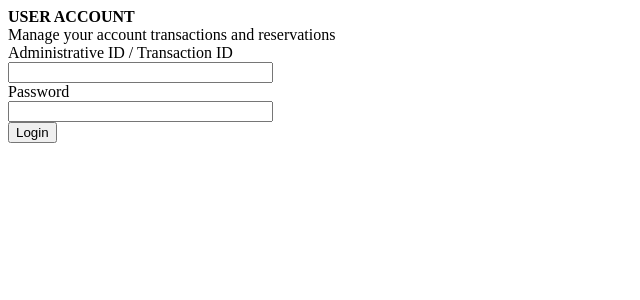
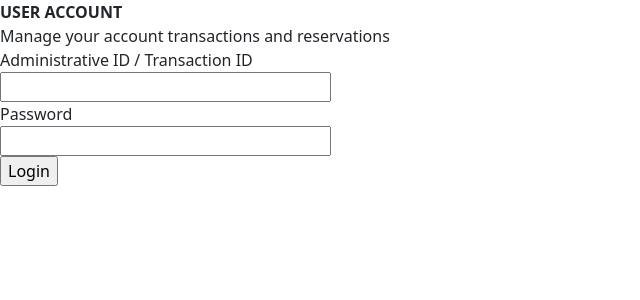
Before and after one commit to RhymeD0/PHP-Finals, a PHP site: page /login.php in a window 1280 px wide. Shown: the top 300 px of the page, without its empty margins (0-640 px from the left). Run offline with PHP 8.4, Linux system fonts and the light colour scheme.

Commit message:
Update login.php

```diff
--- a/login.php
+++ b/login.php
@@ -43,12 +43,13 @@ if($_SERVER["REQUEST_METHOD"]=="POST"){
         <title>Login</title>
         <meta name="description" content="">
         <meta name="viewport" content="width=device-width, initial-scale=1">
+        <link href="https://cdn.jsdelivr.net/npm/bootstrap@5.2.2/dist/css/bootstrap.min.css" rel="stylesheet" integrity="sha384-Zenh87qX5JnK2Jl0vWa8Ck2rdkQ2Bzep5IDxbcnCeuOxjzrPF/et3URy9Bv1WTRi" crossorigin="anonymous">
     </head>
     <body>
     <div class="center">
+    <strong><a>USER ACCOUNT</a></strong><br>
+    <a>Manage your account transactions and reservations</a><br>
     <form class="formCF" name="createAccountForm" action="login.php" method="post">
-        <strong><a class="titleHeading">USER ACCOUNT</a></strong><br>
-        <a>Manage your account transactions and reservations</a><br>
         <a>Administrative ID / Transaction ID</a><br>
         <input class="inputBox" type="text" name="id" id="id" required size="30"><br>
         <a>Password</a><br>
```
